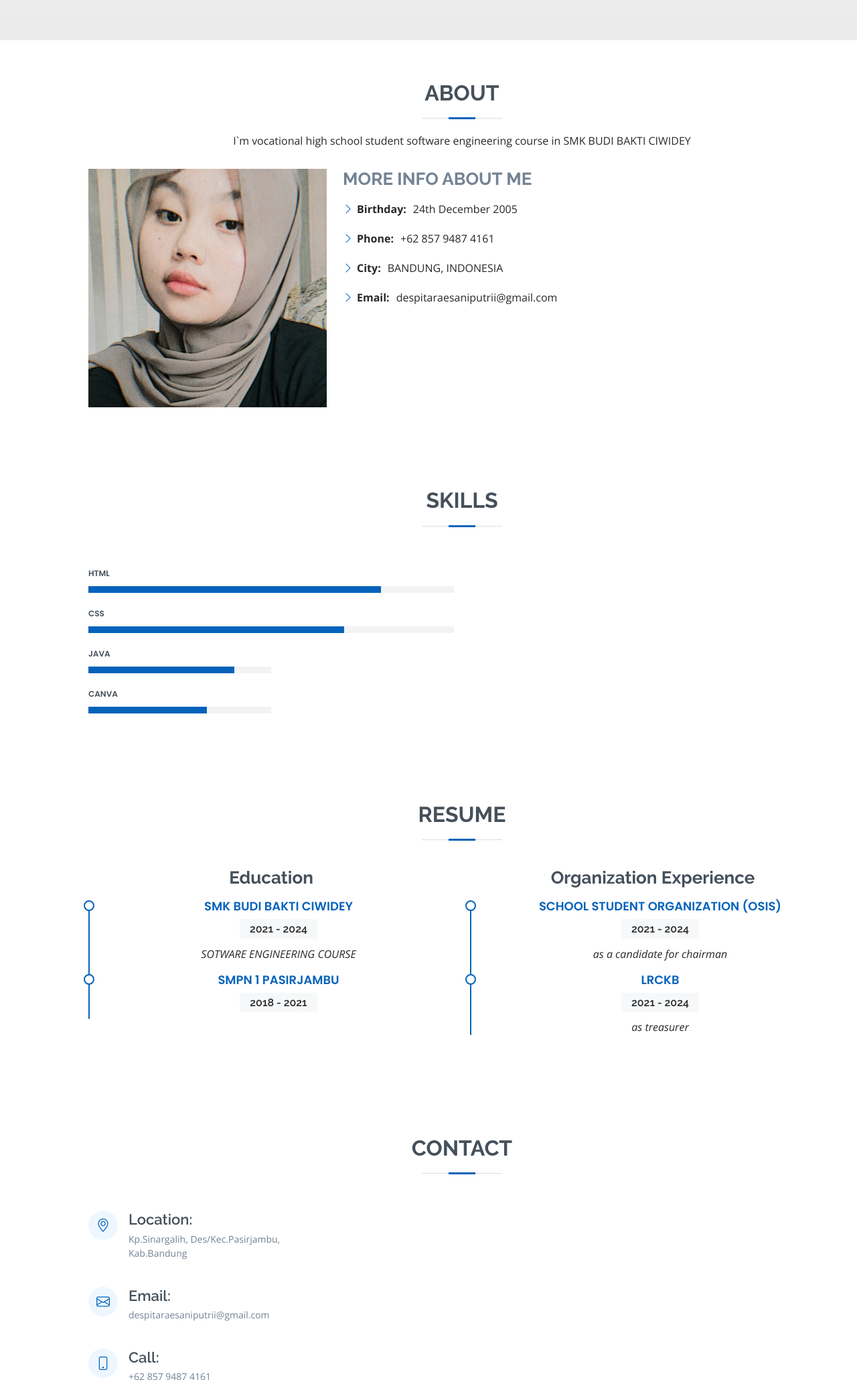
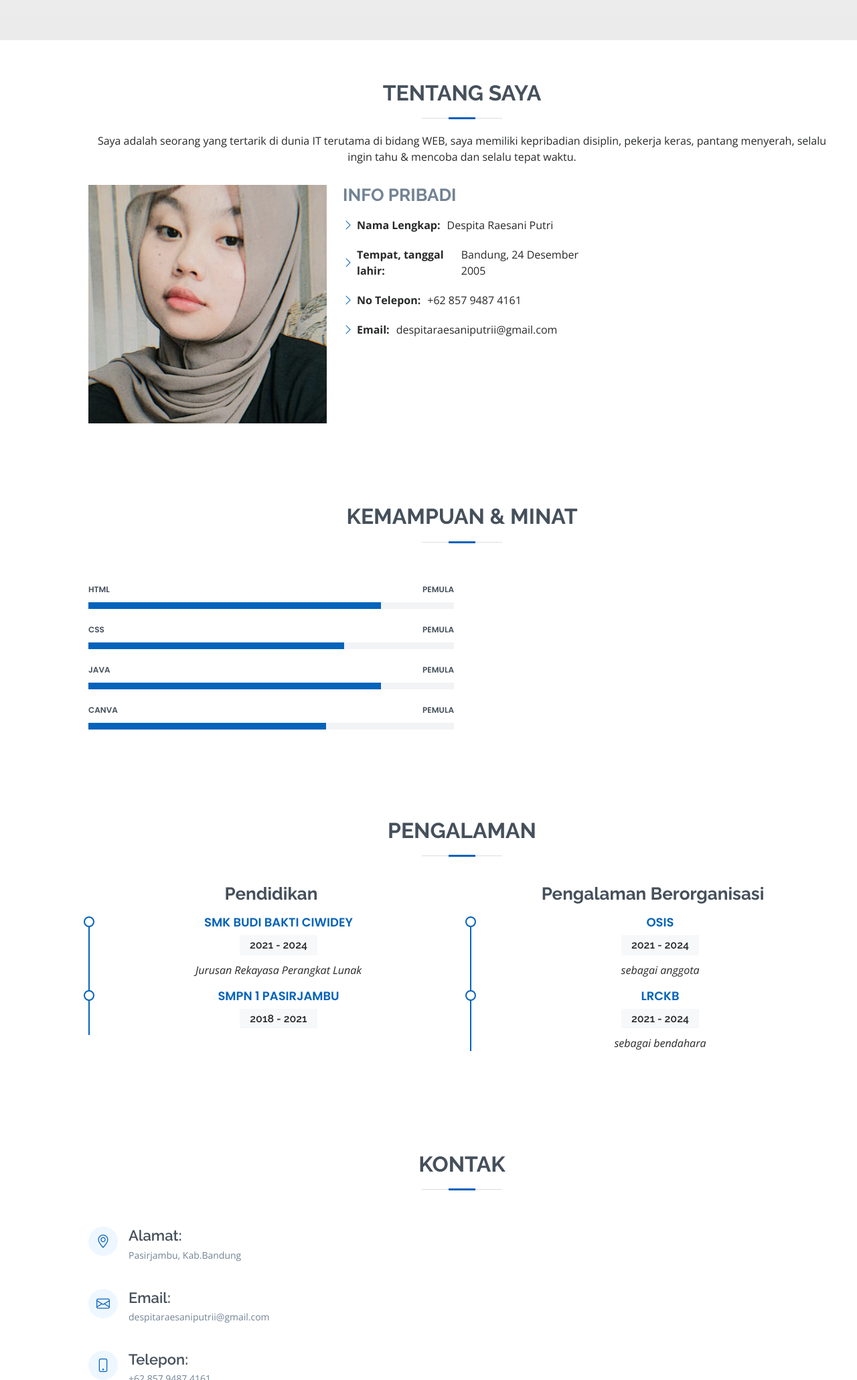
Before and after one commit to despitarsniptri/DESPITA-RAESANI-PUTRI, a plain HTML site: page index.html in a window 1280 px wide. Shown: the part 740-2800 px from the top of the page at 67% size. Drawn offline with nearby package versions, Linux system fonts and the light colour scheme; grey boxes are pictures that could not be loaded.

Commit message:
first commit

```diff
--- a/index.html
+++ b/index.html
@@ -46,12 +46,12 @@
 
     <nav id="navbar" class="navbar nav-menu">
       <ul>
-        <li><a href="#hero" class="nav-link scrollto active"><i class="bx bx-home"></i> <span>Home</span></a></li>
-        <li><a href="#about" class="nav-link scrollto"><i class="bx bx-user"></i> <span>About</span></a></li>
-        <li><a href="#resume" class="nav-link scrollto"><i class="bx bx-file-blank"></i> <span>Resume</span></a></li>
+        <li><a href="#hero" class="nav-link scrollto active"><i class="bx bx-home"></i> <span>Beranda</span></a></li>
+        <li><a href="#about" class="nav-link scrollto"><i class="bx bx-user"></i> <span>Tentang</span></a></li>
+        <li><a href="#resume" class="nav-link scrollto"><i class="bx bx-file-blank"></i> <span>Pengalaman</span></a></li>
         <!--<li><a href="#portfolio" class="nav-link scrollto"><i class="bx bx-book-content"></i> <span>Portfolio</span></a></li>
         <li><a href="#services" class="nav-link scrollto"><i class="bx bx-server"></i> <span>Services</span></a></li>-->
-        <li><a href="#contact" class="nav-link scrollto"><i class="bx bx-envelope"></i> <span>Contact</span></a></li>
+        <li><a href="#contact" class="nav-link scrollto"><i class="bx bx-envelope"></i> <span>Kontak</span></a></li>
       </ul>
     </nav><!-- .nav-menu -->
 
@@ -61,7 +61,7 @@
   <section id="hero" class="d-flex flex-column justify-content-center">
     <div class="container" data-aos="zoom-in" data-aos-delay="100">
       <h1>Despita Raesani Putri</h1>
-      <p>I'm <span class="typed" data-typed-items="VOCATIONAL HIGH SCHOOL STUDENT"></span></p>
+      <p>Saya <span class="typed" data-typed-items="programmer pemula"></span></p>
       <div class="social-links">
         <a href="https://www.facebook.com/despitaraesani.putri" class="facebook"><i class="bx bxl-facebook"></i></a>
         <a href="https://www.instagram.com/despitarsniptri/?hl=id" class="instagram"><i class="bx bxl-instagram"></i></a>
@@ -77,8 +77,8 @@
       <div class="container" data-aos="fade-up">
 
         <div class="section-title">
-          <h2>About</h2>
-          <p>I`m vocational high school student software engineering course in SMK BUDI BAKTI CIWIDEY</p>
+          <h2>Tentang Saya</h2>
+          <p>Saya adalah seorang yang tertarik di dunia IT terutama di bidang WEB, saya memiliki kepribadian disiplin, pekerja keras, pantang menyerah, selalu ingin tahu & mencoba dan selalu tepat waktu.</p>
         </div>
 
         <div class="row">
@@ -86,7 +86,7 @@
             <img src="assets/img/profile-img.jpg" class="img-fluid" alt="">
           </div>
           <div class="col-lg-8 pt-4 pt-lg-0 content">
-            <h3>MORE INFO ABOUT ME</h3>
+            <h3>INFO PRIBADI</h3>
             <!--<p class="fst-italic">
               Lorem ipsum dolor sit amet, consectetur adipiscing elit, sed do eiusmod tempor incididunt ut labore et dolore
               magna aliqua.-->
@@ -94,9 +94,9 @@
             <div class="row">
               <div class="col-lg-6">
                 <ul>
-                  <li><i class="bi bi-chevron-right"></i> <strong>Birthday:</strong> <span>24th December 2005</span></li>
-                  <li><i class="bi bi-chevron-right"></i> <strong>Phone:</strong> <span>+62 857 9487 4161</span></li>
-                  <li><i class="bi bi-chevron-right"></i> <strong>City:</strong> <span>BANDUNG, INDONESIA</span></li>
+                  <li><i class="bi bi-chevron-right"></i> <strong>Nama Lengkap:</strong> <span>Despita Raesani Putri</span></li>
+                  <li><i class="bi bi-chevron-right"></i> <strong>Tempat, tanggal lahir:</strong> <span>Bandung, 24 Desember 2005</span></li>
+                  <li><i class="bi bi-chevron-right"></i> <strong>No Telepon:</strong> <span>+62 857 9487 4161</span></li>
                   <li><i class="bi bi-chevron-right"></i> <strong>Email:</strong> <span>despitaraesaniputrii@gmail.com</span></li>
                 </ul>
               </div>
@@ -113,7 +113,7 @@
       <div class="container" data-aos="fade-up">
 
         <div class="section-title">
-          <h2>Skills</h2>
+          <h2>Kemampuan & Minat</h2>
           <!--<p>Magnam dolores commodi suscipit. Necessitatibus eius consequatur ex aliquid fuga eum quidem. Sit sint consectetur velit. Quisquam quos quisquam cupiditate. Et nemo qui impedit suscipit alias ea. Quia fugiat sit in iste officiis commodi quidem hic quas.</p>-->
         </div>
 
@@ -122,30 +122,28 @@
           <div class="col-lg-6">
 
             <div class="progress">
-              <span class="skill">HTML <i class="val"></i></span>
+              <span class="skill">HTML <i class="val">pemula</i></span>
               <div class="progress-bar-wrap">
                 <div class="progress-bar" role="progressbar" aria-valuenow="80" aria-valuemin="0" aria-valuemax="100"></div>
               </div>
             </div>
 
             <div class="progress">
-              <span class="skill">CSS <i class="val"></i></span>
+              <span class="skill">CSS <i class="val">pemula</i></span>
               <div class="progress-bar-wrap">
                 <div class="progress-bar" role="progressbar" aria-valuenow="70" aria-valuemin="0" aria-valuemax="100"></div>
               </div>
             </div>
 
-          <div class="col-lg-6">
-
             <div class="progress">
-              <span class="skill">JAVA <i class="val"></i></span>
+              <span class="skill">JAVA <i class="val">pemula</i></span>
               <div class="progress-bar-wrap">
                 <div class="progress-bar" role="progressbar" aria-valuenow="80" aria-valuemin="0" aria-valuemax="100"></div>
               </div>
             </div>
 
             <div class="progress">
-              <span class="skill">CANVA <i class="val"></i></span>
+              <span class="skill">CANVA <i class="val">pemula</i></span>
               <div class="progress-bar-wrap">
                 <div class="progress-bar" role="progressbar" aria-valuenow="65" aria-valuemin="0" aria-valuemax="100"></div>
               </div>
@@ -163,7 +161,7 @@
       <div class="container" data-aos="fade-up">
 
         <div class="section-title">
-          <h2>Resume</h2>
+          <h2>Pengalaman</h2>
           <!--<p>Magnam dolores commodi suscipit. Necessitatibus eius consequatur ex aliquid fuga eum quidem. Sit sint consectetur velit. Quisquam quos quisquam cupiditate. Et nemo qui impedit suscipit alias ea. Quia fugiat sit in iste officiis commodi quidem hic quas.</p>
         </div>-->
 
@@ -180,11 +178,11 @@
               </ul>
             </div>-->
 
-            <h3 class="resume-title">Education</h3>
+            <h3 class="resume-title">Pendidikan</h3>
             <div class="resume-item">
               <h4>SMK BUDI BAKTI CIWIDEY</h4>
               <h5>2021 - 2024</h5>
-              <p><em>SOTWARE ENGINEERING COURSE</em></p>
+              <p><em>Jurusan Rekayasa Perangkat Lunak</em></p>
               <!--<p>Qui deserunt veniam. Et sed aliquam labore tempore sed quisquam iusto autem sit. Ea vero voluptatum qui ut dignissimos deleniti nerada porti sand markend</p>-->
             </div>
             <div class="resume-item">
@@ -195,17 +193,17 @@
             </div>
           </div>
           <div class="col-lg-6">
-            <h3 class="resume-title">Organization Experience</h3>
+            <h3 class="resume-title">Pengalaman Berorganisasi</h3>
             <div class="resume-item">
-              <h4>School Student Organization (OSIS)</h4>
+              <h4>OSIS</h4>
               <h5>2021 - 2024</h5>
-              <p><em>as a candidate for chairman </em></p>
+              <p><em>sebagai anggota</em></p>
             </div>
 
             <div class="resume-item">
               <h4>LRCKB</h4>
               <h5>2021 - 2024</h5>
-              <p><em>as treasurer</em></p>
+              <p><em>sebagai bendahara</em></p>
             </div>
           </div>
         </div>
@@ -218,7 +216,7 @@
       <div class="container" data-aos="fade-up">
 
         <div class="section-title">
-          <h2>Contact</h2>
+          <h2>Kontak</h2>
         </div>
 
         <div class="row mt-1">
@@ -227,8 +225,8 @@
             <div class="info">
               <div class="address">
                 <i class="bi bi-geo-alt"></i>
-                <h4>Location:</h4>
-                <p>Kp.Sinargalih, Des/Kec.Pasirjambu, Kab.Bandung</p>
+                <h4>Alamat:</h4>
+                <p>Pasirjambu, Kab.Bandung</p>
               </div>
 
               <div class="email">
@@ -239,7 +237,7 @@
 
               <div class="phone">
                 <i class="bi bi-phone"></i>
-                <h4>Call:</h4>
+                <h4>Telepon:</h4>
                 <p>+62 857 9487 4161</p>
               </div>
 
@@ -287,8 +285,8 @@
       <h3>DESPITA RAESANI PUTRI</h3>
       <!--<p>Et aut eum quis fuga eos sunt ipsa nihil. Labore corporis magni eligendi fuga maxime saepe commodi placeat.</p>-->
       <div class="social-links">
-        <a href="#" class="facebook"><i class="bx bxl-facebook"></i></a>
-        <a href="#" class="instagram"><i class="bx bxl-instagram"></i></a>
+        <a href="https://www.facebook.com/despitaraesani.putri" class="facebook"><i class="bx bxl-facebook"></i></a>
+        <a href="https://www.instagram.com/despitarsniptri/?hl=id" class="instagram"><i class="bx bxl-instagram"></i></a>
       </div>
 <!--<div class="copyright">
         &copy; Copyright <strong><span>MyResume</span></strong>. All Rights Reserved
```
Also changed, not shown: assets/img/logo.png, assets/img/logo2.png.
